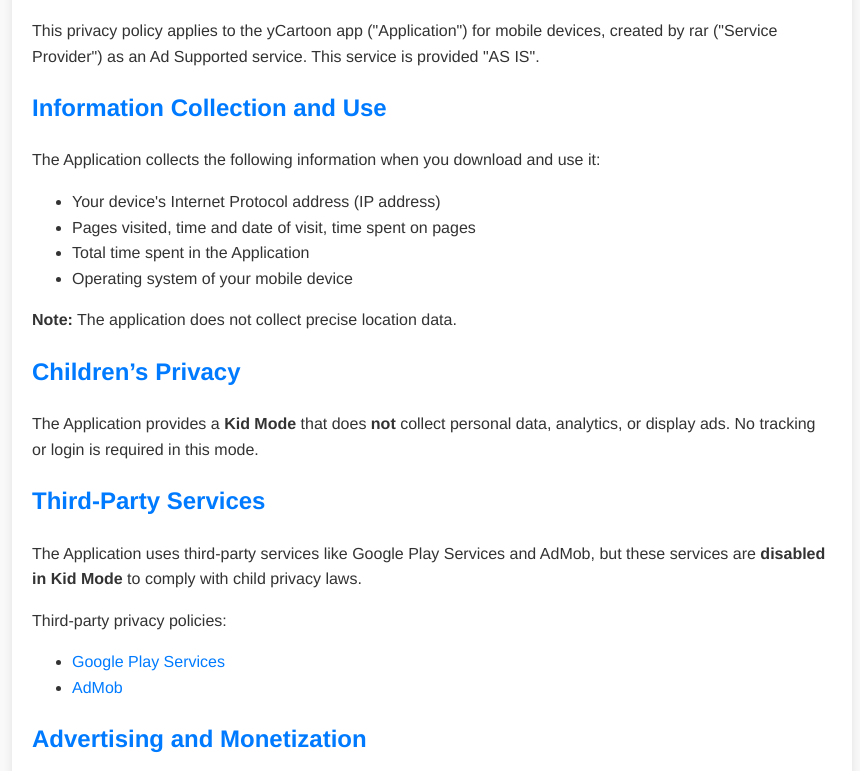
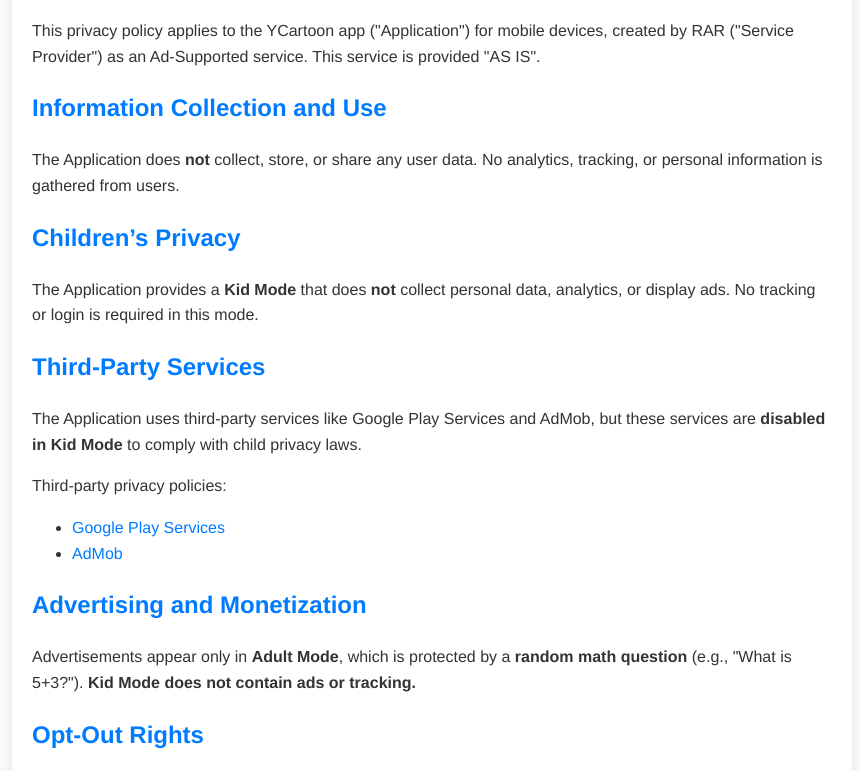
Before and after one commit to ycartoon/Privacy-Policy, a plain HTML site: page index.html in a window 1280 px wide. Shown: the part 136-907 px from the top of the page, without its empty margins (208-1068 px from the left). Drawn offline with Linux system fonts and the light colour scheme.

Commit message:
index.html

```diff
--- a/index.html
+++ b/index.html
@@ -52,17 +52,10 @@
 <body>
   <div class="container">
     <h1>Privacy Policy</h1>
-    <p>This privacy policy applies to the yCartoon app ("Application") for mobile devices, created by rar ("Service Provider") as an Ad Supported service. This service is provided "AS IS".</p>
+    <p>This privacy policy applies to the YCartoon app ("Application") for mobile devices, created by RAR ("Service Provider") as an Ad-Supported service. This service is provided "AS IS".</p>
 
     <h2>Information Collection and Use</h2>
-    <p>The Application collects the following information when you download and use it:</p>
-    <ul>
-      <li>Your device's Internet Protocol address (IP address)</li>
-      <li>Pages visited, time and date of visit, time spent on pages</li>
-      <li>Total time spent in the Application</li>
-      <li>Operating system of your mobile device</li>
-    </ul>
-    <p><strong>Note:</strong> The application does not collect precise location data.</p>
+    <p>The Application does <strong>not</strong> collect, store, or share any user data. No analytics, tracking, or personal information is gathered from users.</p>
 
     <h2>Children’s Privacy</h2>
     <p>The Application provides a <strong>Kid Mode</strong> that does <strong>not</strong> collect personal data, analytics, or display ads. No tracking or login is required in this mode.</p>
@@ -76,13 +69,13 @@
     </ul>
 
     <h2>Advertising and Monetization</h2>
-    <p>Advertisements appear only in <strong>Adult Mode</strong>, which is protected by a parental lock (Security Question: e.g., "What is 5+3?"). <strong>Kid Mode does not contain ads or tracking.</strong></p>
+    <p>Advertisements appear only in <strong>Adult Mode</strong>, which is protected by a <strong>random math question</strong> (e.g., "What is 5+3?"). <strong>Kid Mode does not contain ads or tracking.</strong></p>
 
     <h2>Opt-Out Rights</h2>
     <p>You can stop all data collection by uninstalling the Application.</p>
 
     <h2>Data Retention Policy</h2>
-    <p>The Service Provider retains user data for a reasonable time. If you want your data deleted, contact <a href="mailto:ycartoonhelp@gmail.com">ycartoonhelp@gmail.com</a>.</p>
+    <p>Since no data is collected, there is no data to retain. If you have any concerns, you can contact <a href="mailto:ycartoonhelp@gmail.com">ycartoonhelp@gmail.com</a>.</p>
 
     <h2>Security</h2>
     <p>We prioritize security and use safeguards to protect your data.</p>
```
